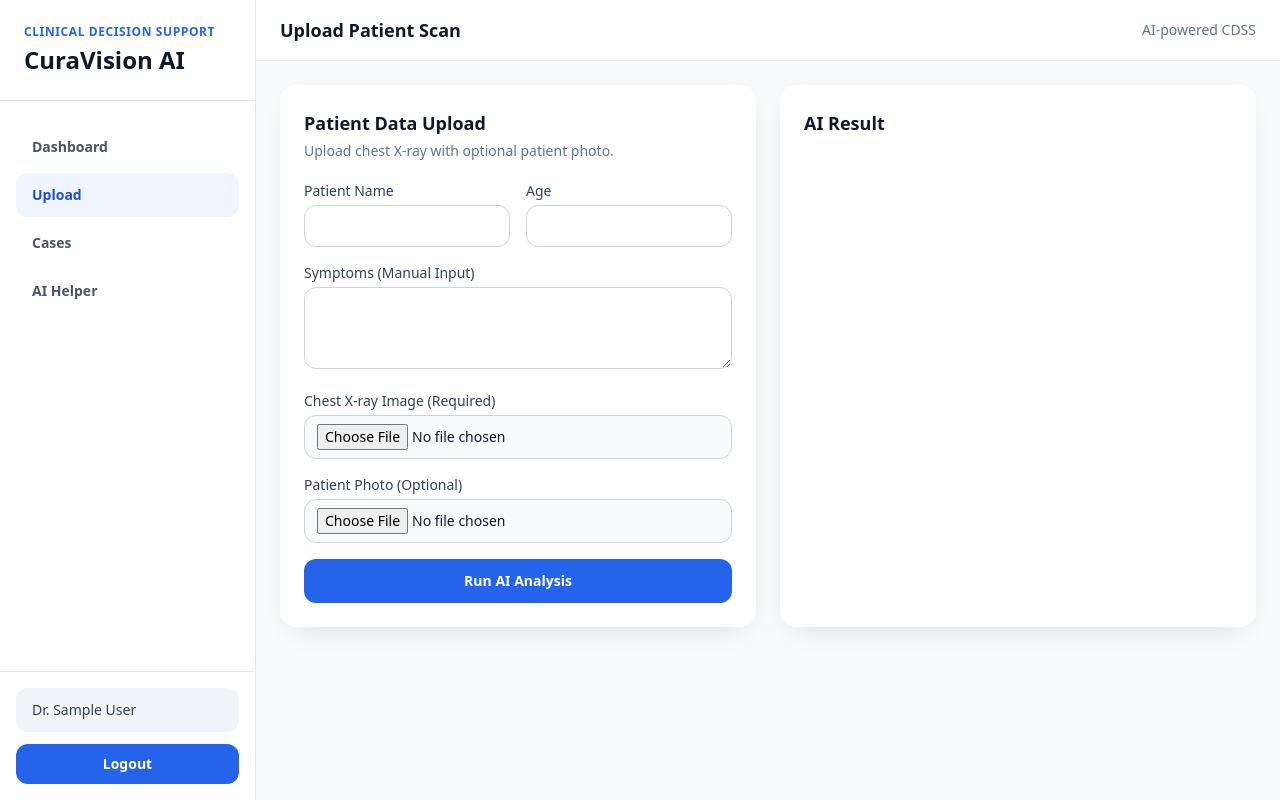
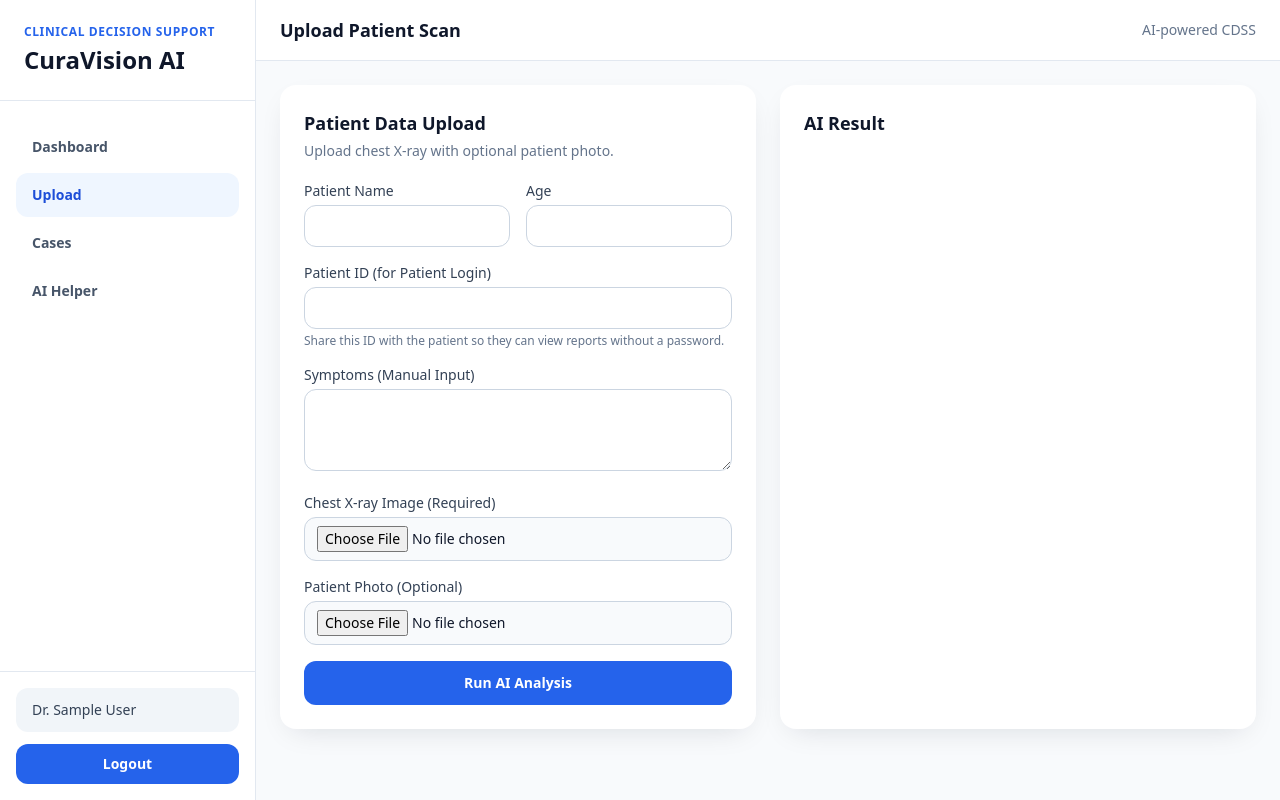
Before and after one commit to vedant420-s/mini-project, a Flask app: page /upload in a window 1280 px wide. Run offline with Flask 3, Linux system fonts and the light colour scheme; the visitor is signed in with stand-in values (Sample User, id 1); parts of the project's set-up code (start-up, migrations or seed data) failed here and were passed over; some libraries are stand-ins or nearby versions.

Commit message:
Add patient ID login and report portal

```diff
--- a/ai-medical-image-classifier/app.py
+++ b/ai-medical-image-classifier/app.py
@@ -54,6 +54,8 @@ with app.app_context():
         db.session.execute(text("ALTER TABLE patients ADD COLUMN photo_blob BLOB"))
     if "photo_mime" not in patient_columns:
         db.session.execute(text("ALTER TABLE patients ADD COLUMN photo_mime VARCHAR(100)"))
+    if "patient_identifier" not in patient_columns:
+        db.session.execute(text("ALTER TABLE patients ADD COLUMN patient_identifier VARCHAR(64)"))
 
     db.session.commit()
 
--- a/ai-medical-image-classifier/models.py
+++ b/ai-medical-image-classifier/models.py
@@ -27,6 +27,7 @@ class Patient(db.Model):
     __tablename__ = "patients"
 
     id = db.Column(db.Integer, primary_key=True)
+    patient_identifier = db.Column(db.String(64), nullable=True, index=True)
     name = db.Column(db.String(120), nullable=False)
     age = db.Column(db.Integer, nullable=False)
     symptoms = db.Column(db.Text, nullable=False)
--- a/ai-medical-image-classifier/routes.py
+++ b/ai-medical-image-classifier/routes.py
@@ -3,6 +3,7 @@
 from datetime import datetime
 import io
 import os
+import re
 
 import numpy as np
 from flask import Blueprint, abort, flash, jsonify, redirect, render_template, request, send_file, send_from_directory, session, url_for
@@ -53,11 +54,22 @@ except Exception:
 
 
 ALLOWED_IMAGE_EXTENSIONS = {"jpg", "jpeg", "png", "gif", "bmp"}
+PATIENT_IDENTIFIER_PATTERN = re.compile(r"^[A-Za-z0-9_-]{3,32}$")
 
 
 def allowed_file(filename):
     """Validate file extension from filename."""
     return "." in filename and filename.rsplit(".", 1)[1].lower() in ALLOWED_IMAGE_EXTENSIONS
+
+
+def normalize_patient_identifier(value):
+    """Normalize and validate patient ID used for patient portal access."""
+    candidate = (value or "").strip().upper()
+    if not candidate:
+        return None, "Patient ID is required."
+    if not PATIENT_IDENTIFIER_PATTERN.fullmatch(candidate):
+        return None, "Patient ID must be 3-32 characters (letters, numbers, - or _)."
+    return candidate, None
 
 
 def preprocess_image(img_file):
@@ -219,6 +231,10 @@ def predict_route():
     if error_message:
         return jsonify({"success": False, "error": error_message}), 400
 
+    patient_identifier, patient_id_error = normalize_patient_identifier(request.form.get("patient_identifier"))
+    if patient_id_error:
+        return jsonify({"success": False, "error": patient_id_error}), 400
+
     try:
         xray_file.stream.seek(0)
         img_array = preprocess_image(xray_file)
@@ -260,6 +276,7 @@ def predict_route():
 
         created_at = datetime.utcnow()
         patient = Patient(
+            patient_identifier=patient_identifier,
             name=patient_name,
             age=patient_age,
             symptoms=manual_symptoms,
@@ -289,6 +306,7 @@ def predict_route():
         return jsonify({
             "success": True,
             "patient_id": patient.id,
+            "patient_identifier": patient.patient_identifier,
             "patient_name": patient_name,
             "prediction": prediction,
             "confidence": confidence_percent,
@@ -321,6 +339,43 @@ def case_detail(case_id):
     return render_template("case_detail.html", case=case)
 
 
+@main_bp.route("/patient/login", methods=["GET", "POST"])
+def patient_login():
+    """Patient access page that accepts only patient ID."""
+    if request.method == "POST":
+        patient_identifier, error = normalize_patient_identifier(request.form.get("patient_identifier"))
+        if error:
+            flash(error, "danger")
+            return render_template("patient_login.html", patient_identifier="")
+        return redirect(url_for("main.patient_reports", patient_identifier=patient_identifier))
+
+    return render_template("patient_login.html", patient_identifier="")
+
+
+@main_bp.route("/patient/reports/<string:patient_identifier>")
+def patient_reports(patient_identifier):
+    """Show all reports mapped to the provided patient ID."""
+    normalized_id, error = normalize_patient_identifier(patient_identifier)
+    if error:
+        flash("Invalid Patient ID.", "danger")
+        return redirect(url_for("main.patient_login"))
+
+    reports = Patient.query.filter_by(patient_identifier=normalized_id).order_by(Patient.created_at.desc()).all()
+    return render_template("patient_reports.html", patient_identifier=normalized_id, reports=reports)
+
+
+@main_bp.route("/patient/reports/<string:patient_identifier>/<int:case_id>")
+def patient_report_detail(patient_identifier, case_id):
+    """Show one report if it belongs to the provided patient ID."""
+    normalized_id, error = normalize_patient_identifier(patient_identifier)
+    if error:
+        flash("Invalid Patient ID.", "danger")
+        return redirect(url_for("main.patient_login"))
+
+    report = Patient.query.filter_by(id=case_id, patient_identifier=normalized_id).first_or_404()
+    return render_template("patient_case_detail.html", case=report, patient_identifier=normalized_id)
+
+
 @main_bp.route("/cases/<int:case_id>/delete", methods=["POST"])
 @login_required
 def delete_case(case_id):
@@ -346,6 +401,32 @@ def delete_case(case_id):
 def case_image(case_id, kind):
     """Serve case images from database blob first, then filesystem fallback."""
     case = Patient.query.get_or_404(case_id)
+
+    if kind == "xray":
+        if case.image_blob:
+            return send_file(io.BytesIO(case.image_blob), mimetype=case.image_mime or "image/jpeg")
+        if case.image_path:
+            return send_from_directory(UPLOAD_ROOT, case.image_path)
+        abort(404)
+
+    if kind == "photo":
+        if case.photo_blob:
+            return send_file(io.BytesIO(case.photo_blob), mimetype=case.photo_mime or "image/jpeg")
+        if case.photo_path:
+            return send_from_directory(UPLOAD_ROOT, case.photo_path)
+        abort(404)
+
+    abort(404)
+
+
+@main_bp.route("/patient/reports/<string:patient_identifier>/<int:case_id>/image/<string:kind>")
+def patient_report_image(patient_identifier, case_id, kind):
+    """Serve report images for patient access when patient ID matches."""
+    normalized_id, error = normalize_patient_identifier(patient_identifier)
+    if error:
+        abort(404)
+
+    case = Patient.query.filter_by(id=case_id, patient_identifier=normalized_id).first_or_404()
 
     if kind == "xray":
         if case.image_blob:
--- a/ai-medical-image-classifier/templates/case_detail.html
+++ b/ai-medical-image-classifier/templates/case_detail.html
@@ -15,6 +15,10 @@
             <div class="rounded-xl border border-slate-200 bg-slate-50 p-4">
                 <p class="text-sm text-slate-500">Age</p>
                 <p class="text-lg font-semibold">{{ case.age }}</p>
+            </div>
+            <div class="rounded-xl border border-slate-200 bg-slate-50 p-4 md:col-span-2">
+                <p class="text-sm text-slate-500">Patient ID (Patient Portal)</p>
+                <p class="text-lg font-semibold font-mono">{{ case.patient_identifier or 'Not assigned' }}</p>
             </div>
             <div class="rounded-xl border border-slate-200 bg-slate-50 p-4 md:col-span-2">
                 <p class="text-sm text-slate-500">Manual Symptoms</p>
--- a/ai-medical-image-classifier/templates/cases.html
+++ b/ai-medical-image-classifier/templates/cases.html
@@ -14,6 +14,7 @@
             <thead class="bg-slate-50 text-slate-600">
                 <tr>
                     <th class="px-4 py-3 text-left">ID</th>
+                    <th class="px-4 py-3 text-left">Patient ID</th>
                     <th class="px-4 py-3 text-left">Patient</th>
                     <th class="px-4 py-3 text-left">Age</th>
                     <th class="px-4 py-3 text-left">Prediction</th>
@@ -26,6 +27,7 @@
                 {% for case in cases %}
                 <tr>
                     <td class="px-4 py-3">{{ case.id }}</td>
+                    <td class="px-4 py-3 font-mono text-xs text-slate-700">{{ case.patient_identifier or 'Not assigned' }}</td>
                     <td class="px-4 py-3">{{ case.name }}</td>
                     <td class="px-4 py-3">{{ case.age }}</td>
                     <td class="px-4 py-3">
@@ -44,7 +46,7 @@
                 </tr>
                 {% else %}
                 <tr>
-                    <td class="px-4 py-6 text-center text-slate-500" colspan="7">No cases available.</td>
+                    <td class="px-4 py-6 text-center text-slate-500" colspan="8">No cases available.</td>
                 </tr>
                 {% endfor %}
             </tbody>
--- a/ai-medical-image-classifier/templates/login.html
+++ b/ai-medical-image-classifier/templates/login.html
@@ -27,6 +27,8 @@
                 <button type="submit" class="w-full rounded-xl bg-blue-600 px-4 py-3 text-sm font-semibold text-white transition hover:bg-blue-700">Login</button>
             </form>
 
+            <a href="{{ url_for('main.patient_login') }}" class="mt-3 block w-full rounded-xl border border-slate-300 px-4 py-3 text-center text-sm font-semibold text-slate-700 transition hover:bg-slate-50">Patient Login (Patient ID Only)</a>
+
             <p class="mt-4 text-center text-sm text-slate-500">New doctor account? <a href="{{ url_for('auth.register') }}" class="font-semibold text-blue-600">Register here</a></p>
         </section>
     </main>
--- a/ai-medical-image-classifier/templates/upload.html
+++ b/ai-medical-image-classifier/templates/upload.html
@@ -18,6 +18,11 @@
                 <div>
                     <label for="age" class="mb-1 block text-sm font-medium text-slate-700">Age</label>
                     <input id="age" name="age" type="number" min="0" max="120" required class="w-full rounded-xl border border-slate-300 px-4 py-2.5 text-sm focus:border-brand focus:outline-none focus:ring-2 focus:ring-blue-100" />
+                </div>
+                <div class="sm:col-span-2">
+                    <label for="patient_identifier" class="mb-1 block text-sm font-medium text-slate-700">Patient ID (for Patient Login)</label>
+                    <input id="patient_identifier" name="patient_identifier" required pattern="[A-Za-z0-9_-]{3,32}" title="3-32 characters: letters, numbers, - or _" class="w-full rounded-xl border border-slate-300 px-4 py-2.5 text-sm uppercase focus:border-brand focus:outline-none focus:ring-2 focus:ring-blue-100" />
+                    <p class="mt-1 text-xs text-slate-500">Share this ID with the patient so they can view reports without a password.</p>
                 </div>
             </div>
 
@@ -56,6 +61,7 @@
             <p id="resultConfidence" class="text-4xl font-extrabold">0%</p>
             <p id="resultMessage" class="mt-3 text-base font-semibold"></p>
             <div class="mt-4 space-y-2 text-sm text-slate-700">
+                <p><span class="font-semibold">Patient ID:</span> <span id="patientIdentifier"></span></p>
                 <p><span class="font-semibold">Manual Symptoms:</span> <span id="manualSymptoms"></span></p>
                 <p><span class="font-semibold">AI Generated Symptoms:</span> <span id="generatedSymptoms"></span></p>
                 <p><span class="font-semibold">AI Insights:</span> <span id="aiInsights"></span></p>
@@ -74,6 +80,7 @@ const resultState = document.getElementById('resultState');
 const resultBadge = document.getElementById('resultBadge');
 const resultConfidence = document.getElementById('resultConfidence');
 const resultMessage = document.getElementById('resultMessage');
+const patientIdentifier = document.getElementById('patientIdentifier');
 const manualSymptoms = document.getElementById('manualSymptoms');
 const generatedSymptoms = document.getElementById('generatedSymptoms');
 const aiInsights = document.getElementById('aiInsights');
@@ -110,6 +117,7 @@ form.addEventListener('submit', async (event) => {
         resultBadge.textContent = isPneumonia ? 'PNEUMONIA DETECTED' : 'NORMAL';
         resultConfidence.textContent = `${Number(data.confidence).toFixed(2)}%`;
         resultMessage.textContent = data.message;
+        patientIdentifier.textContent = data.patient_identifier;
         manualSymptoms.textContent = data.manual_symptoms;
         generatedSymptoms.textContent = data.generated_symptoms;
         aiInsights.textContent = data.ai_insights;
```
Also changed, not shown: ai-medical-image-classifier/templates/patient_case_detail.html (added, +71 -0 lines), ai-medical-image-classifier/templates/patient_login.html (added, +30 -0 lines), ai-medical-image-classifier/templates/patient_reports.html (added, +57 -0 lines).
